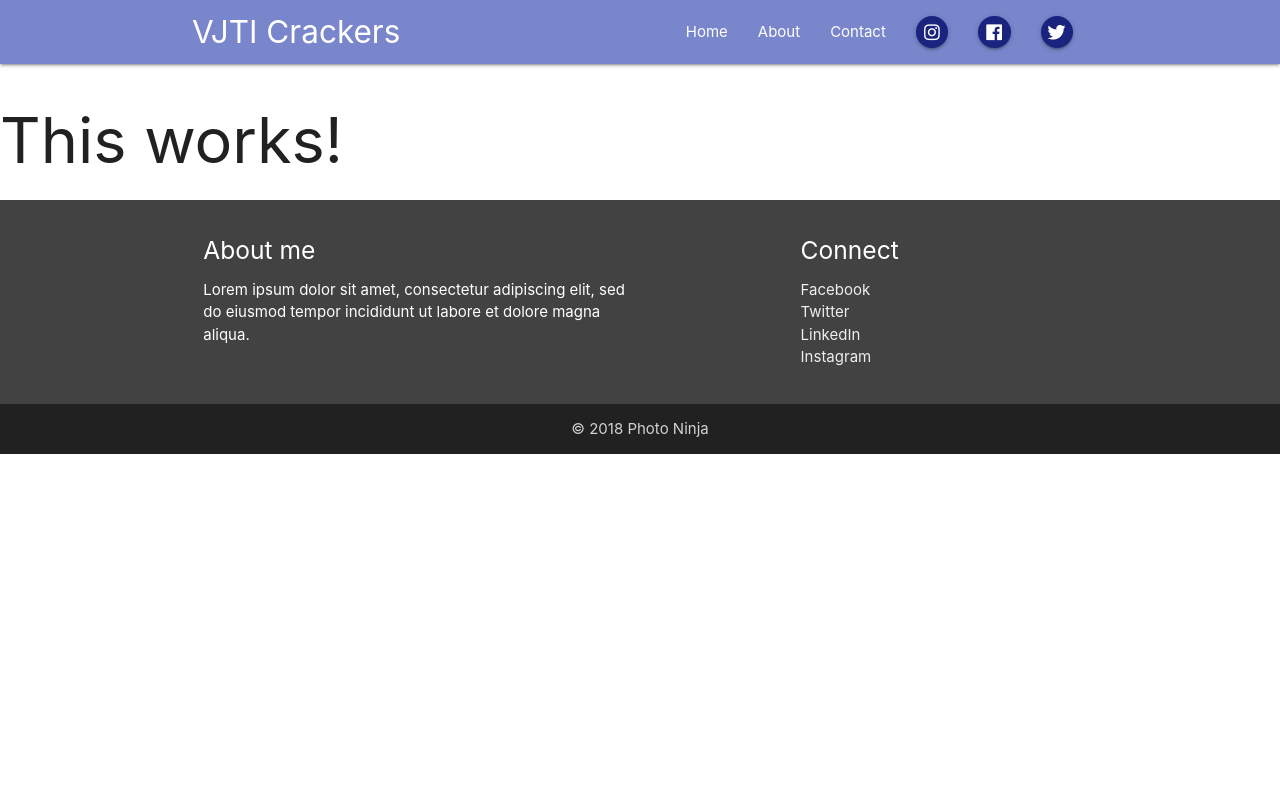
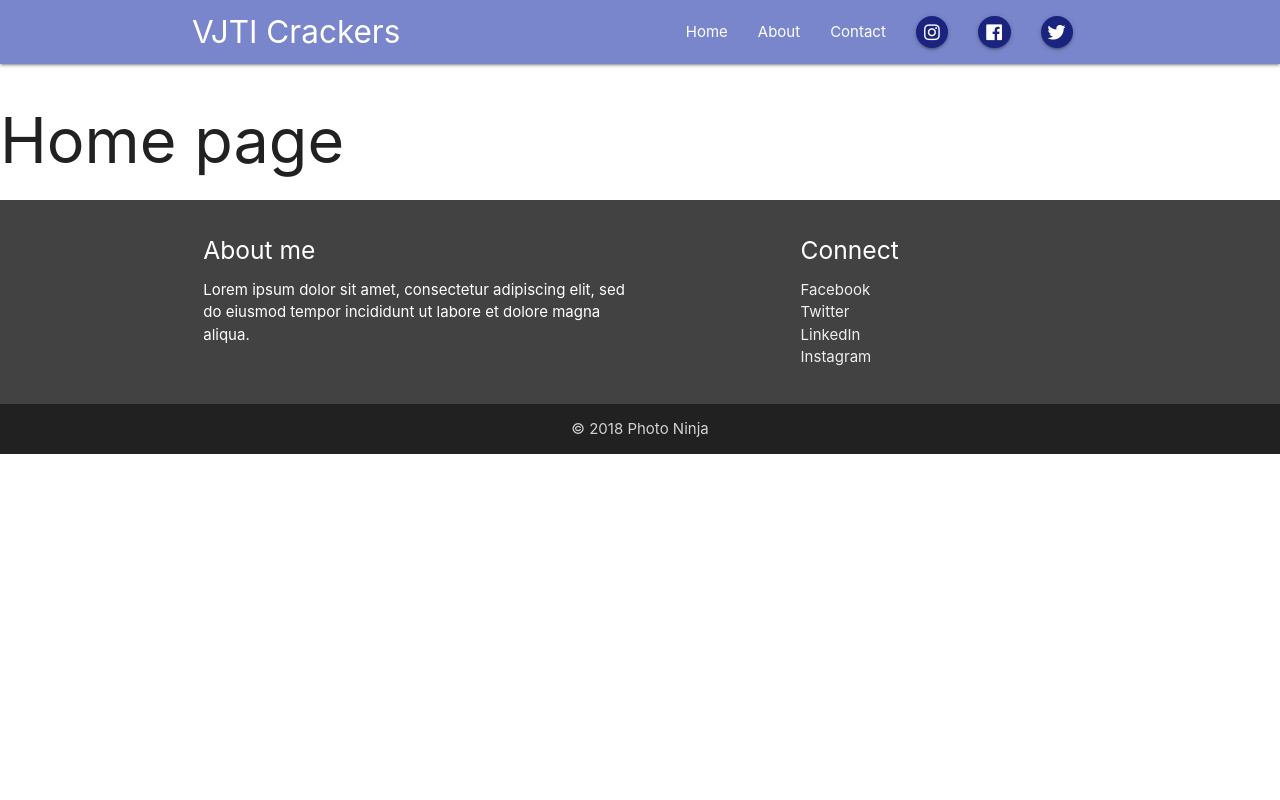
Before and after one commit to VedantParanjape/VJTICrackers, a Flask app: page / in a window 1280 px wide. Run offline with Flask 2, Linux system fonts and the light colour scheme; some libraries are stand-ins or nearby versions.

Commit message:
check footer

```diff
--- a/VJTICrackersBlog/models.py
+++ b/VJTICrackersBlog/models.py
@@ -13,7 +13,7 @@ class User(db.Model, UserMixin):
     email = db.Column(db.String(120), unique=True, nullable=False)
     image_file = db.Column(db.String(20), nullable=False, default='default.jpg')
     password = db.Column(db.String(60), nullable=False)
-    posts = db.relationship('Post', backref='author', lazy=True)
+    #posts = db.relationship('Post', backref='author', lazy=True)
 
-    #def __repr__(self):
-    #    return f"User('{self.username}', '{self.email}', '{self.image_file}')"
+    def __repr__(self):
+        return str.format("User('{self.username}', '{self.email}', '{self.image_file}')")
--- a/VJTICrackersBlog/routes.py
+++ b/VJTICrackersBlog/routes.py
@@ -1,7 +1,7 @@
 from flask import render_template, url_for, flash, redirect, request
 from VJTICrackersBlog import app, db, bcrypt
 from VJTICrackersBlog.forms import RegistrationForm, LoginForm
-#from flaskblog.models import User, Post
+from VJTICrackersBlog.models import User
 from flask_login import login_user, current_user, logout_user, login_required
 
 
--- a/VJTICrackersBlog/static/language.css
+++ /dev/null
@@ -1,9 +0,0 @@
-body {
-    display: flex;
-    min-height: 100vh;
-    flex-direction: column;
-  }
-
-  main {
-    flex: 1 0 auto;
-  }
--- a/VJTICrackersBlog/templates/home.html
+++ b/VJTICrackersBlog/templates/home.html
@@ -1,4 +1,4 @@
 {% extends 'layout.html' %}
 {% block content %}
-    <h1>This works!</h1>
+    <h1>Home page</h1>
 {% endblock %}
--- a/VJTICrackersBlog/templates/layout.html
+++ b/VJTICrackersBlog/templates/layout.html
@@ -9,7 +9,7 @@
   <link href="https://fonts.googleapis.com/icon?family=Material+Icons" rel="stylesheet">
   <!-- Compiled and minified CSS -->
   <link rel="stylesheet" href="https://cdnjs.cloudflare.com/ajax/libs/materialize/1.0.0-beta/css/materialize.min.css">
-  <link rel="stylesheet" href="language.css">
+  <!-- <link rel="stylesheet" href="language.css"> -->
   <title>VJTI Crackers</title>
   <style>
 
@@ -25,9 +25,9 @@
                     <i class="material-icons">menu</i>
                 </a>
                 <ul class="right hide-on-med-and-down">
-                    <li><a href="">Home</a></li>
-                    <li><a href="">About</a></li>
-                    <li><a href="#">Contact</a></li>
+                    <li><a href="/home">Home</a></li>
+                    <li><a href="/about">About</a></li>
+                    <li><a href="/login">Contact</a></li>
                     <li><a href="#" class="tooltipped btn-floating btn-small indigo darken-4" data-tooltip="Instagram">
                         <i class="fab fa-instagram"></i>
                     </a></li>
@@ -39,9 +39,9 @@
                     </a></li>
                 </ul>
                 <ul class="sidenav grey lighten-2" id="mobile-menu">
-                        <li><a href="#">Home</a></li>
-                        <li><a href="#">About</a></li>
-                        <li><a href="#">Contact</a></li>
+                        <li><a href="/home">Home</a></li>
+                        <li><a href="/about">About</a></li>
+                        <li><a href="/login">Contact</a></li>
                 </ul>
             </div>
         </nav>
@@ -52,7 +52,7 @@
 {% endblock %}
 
 <!-- footer -->
-    <footer class="page-footer grey darken-3 bottom-align">
+    <footer class="page-footer grey darken-3">
         <div class="container">
             <div class="row">
                 <div class="col s12 l6">
--- a/VJTICrackersBlog/templates/login.html
+++ b/VJTICrackersBlog/templates/login.html
@@ -13,7 +13,7 @@
                             {{ form.hidden_tag() }}
                             <div class="input-field">
                                 <i class="material-icons prefix">email</i>
-                                <!-- <input type="email" id="email"> -->
+                                <!-- <input type="email" id="email" class="validate"> -->
                                 {{ form.email.label(class="form-control-label") }}
                                     {% if form.email.errors %}
                                         {{ form.email(class="form-control form-control-lg is-invalid") }}
@@ -43,8 +43,10 @@
                                     {% endif %}
                                 <!-- <label for="password">Password</label> -->
                             </div>
+
                             <div class="input-field center">
-                                <button class="btn">Login</button>
+                                <!-- <button class="btn">Login</button> -->
+                                {{ form.submit(class="btn btn-outline-info") }}
                             </div>
                         </form>
                     </div>
```
Also changed, not shown: VJTICrackersBlog/static/main.css (added, +15 -0 lines), VJTICrackersBlog/site.db (added).
